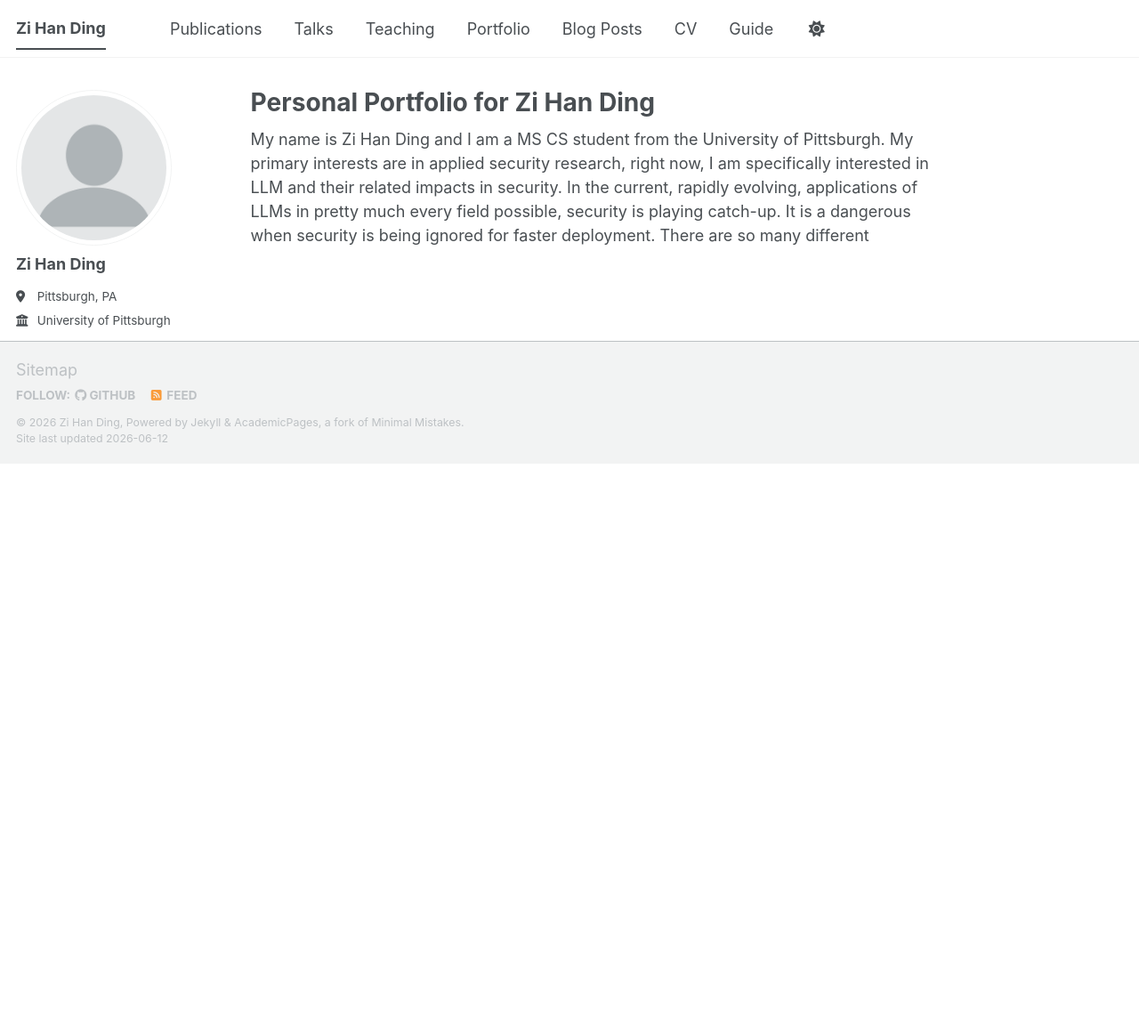
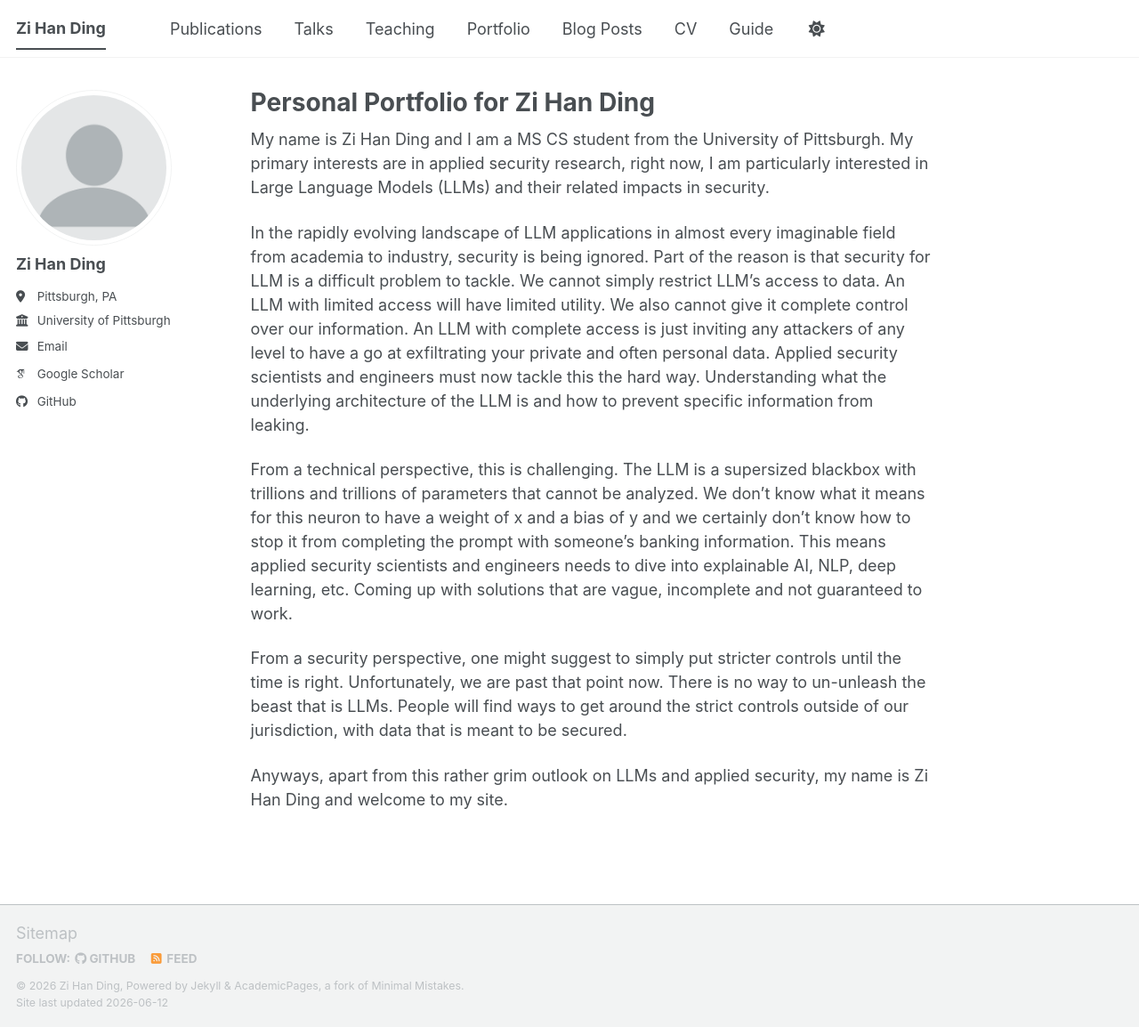
Before and after one commit to ziHanDing579/ziHanDing579.github.io, a Jekyll site: the page built from _pages/about.md, in a window 1280 px wide and 1154 px high. Shown: the whole window at 89% size. Built offline with Jekyll 4.4.1, drawn with Linux system fonts in a browser that asks for light colours; some web fonts are replaced; a script bundle is joined from its source files by our own code; library files that are not in the unit come from our copies.

Commit message:
finished the about section

```diff
--- a/_pages/about.md
+++ b/_pages/about.md
@@ -7,4 +7,12 @@
   - /about.html
 ---
 
-My name is Zi Han Ding and I am a MS CS student from the University of Pittsburgh. My primary interests are in applied security research, right now, I am specifically interested in LLM and their related impacts in security. In the current, rapidly evolving, applications of LLMs in pretty much every field possible, security is playing catch-up. It is a dangerous when security is being ignored for faster deployment. There are so many different
+My name is Zi Han Ding and I am a MS CS student from the University of Pittsburgh. My primary interests are in applied security research, right now, I am particularly interested in Large Language Models (LLMs) and their related impacts in security.
+
+In the rapidly evolving landscape of LLM applications in almost every imaginable field from academia to industry, security is being ignored. Part of the reason is that security for LLM is a difficult problem to tackle. We cannot simply restrict LLM's access to data. An LLM with limited access will have limited utility. We also cannot give it complete control over our information. An LLM with complete access is just inviting any attackers of any level to have a go at exfiltrating your private and often personal data. Applied security scientists and engineers must now tackle this the hard way. Understanding what the underlying architecture of the LLM is and how to prevent specific information from leaking.
+
+From a technical perspective, this is challenging. The LLM is a supersized blackbox with trillions and trillions of parameters that cannot be analyzed. We don't know what it means for this neuron to have a weight of x and a bias of y and we certainly don't know how to stop it from completing the prompt with someone's banking information. This means applied security scientists and engineers needs to dive into explainable AI, NLP, deep learning, etc. Coming up with solutions that are vague, incomplete and not guaranteed to work.
+
+From a security perspective, one might suggest to simply put stricter controls until the time is right. Unfortunately, we are past that point now. There is no way to un-unleash the beast that is LLMs. People will find ways to get around the strict controls outside of our jurisdiction, with data that is meant to be secured.
+
+Anyways, apart from this rather grim outlook on LLMs and applied security, my name is Zi Han Ding and welcome to my site.
```
